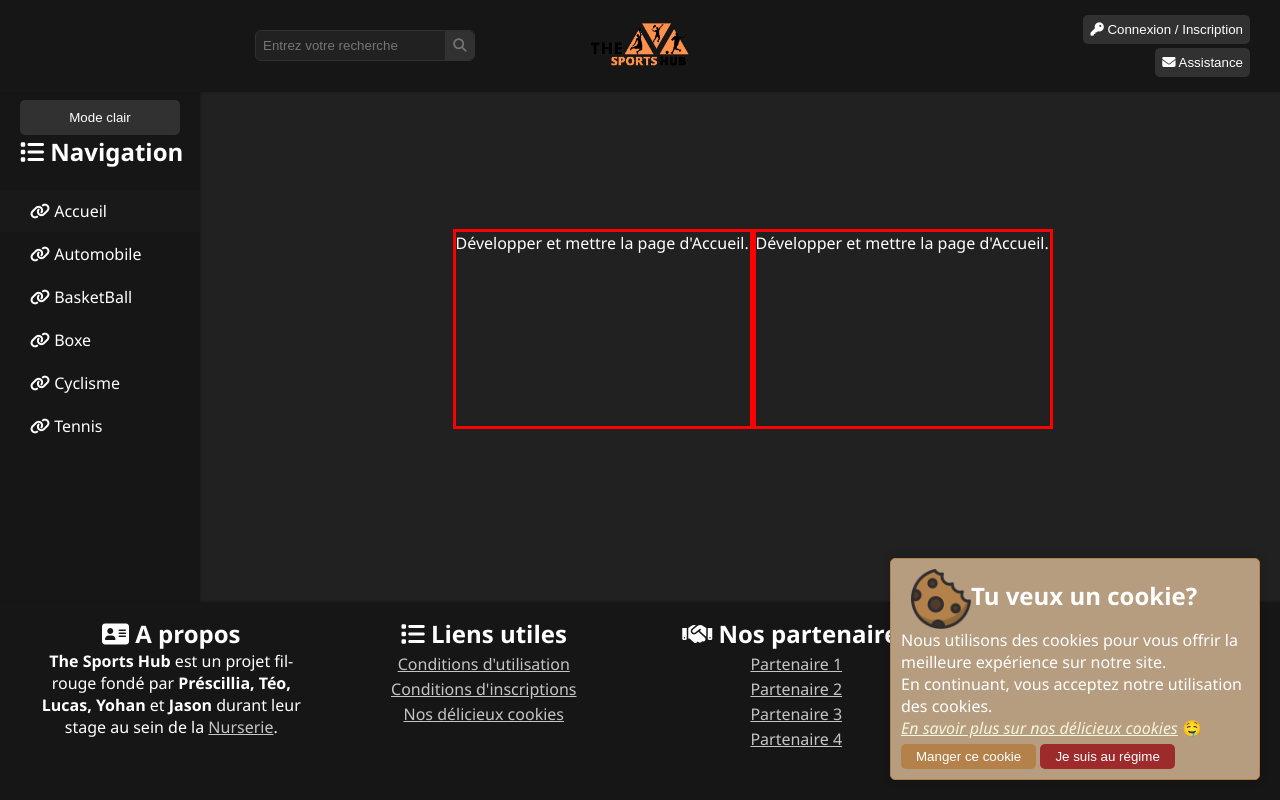
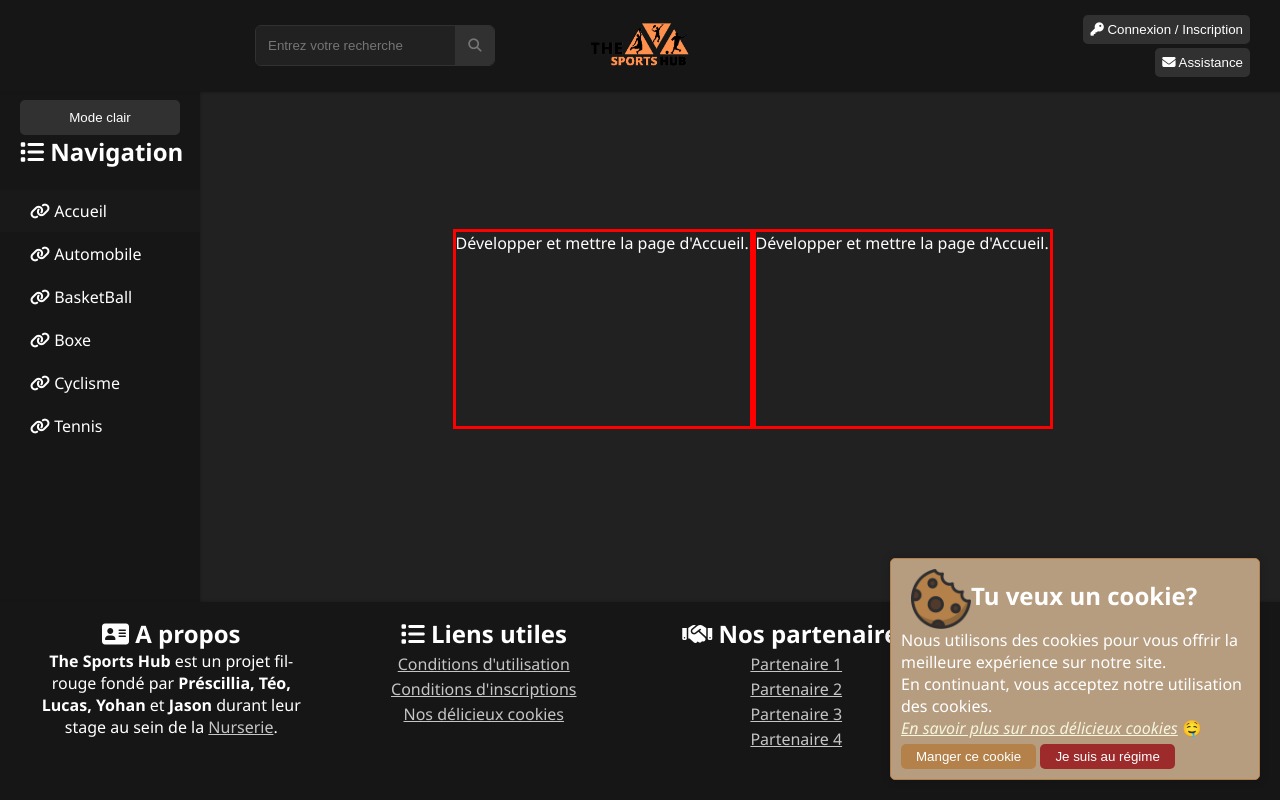
Before and after one commit to Prescillia-M/Projet-fil-rouge, a PHP site: page /index.php in a window 1280 px wide. Run offline with PHP 8.4, Linux system fonts and the light colour scheme.

Commit message:
Augmentation taille de la recherche

```diff
--- a/css/style.css
+++ b/css/style.css
@@ -419,13 +419,13 @@ footer ul li {
 .search {
   position: fixed;
   z-index: 1;
-  margin-top: 31px;
+  margin-top: 26px;
   margin-left: 20%;
 }
 
 /* Style pour la barre de recherche */
 .search form input {
-  padding: 7px;
+  padding: 12px;
   border: none;
   border-radius: 5px 0 0 5px;
   margin-right: -5px;
@@ -433,9 +433,10 @@ footer ul li {
 
 /* Style pour le bouton de recherche */
 .search form button {
-  padding: 7px;
+  padding: 12px;
   border: none;
   border-radius: 0 5px 5px 0;
+  cursor: pointer;
 }
 
 /*
```
